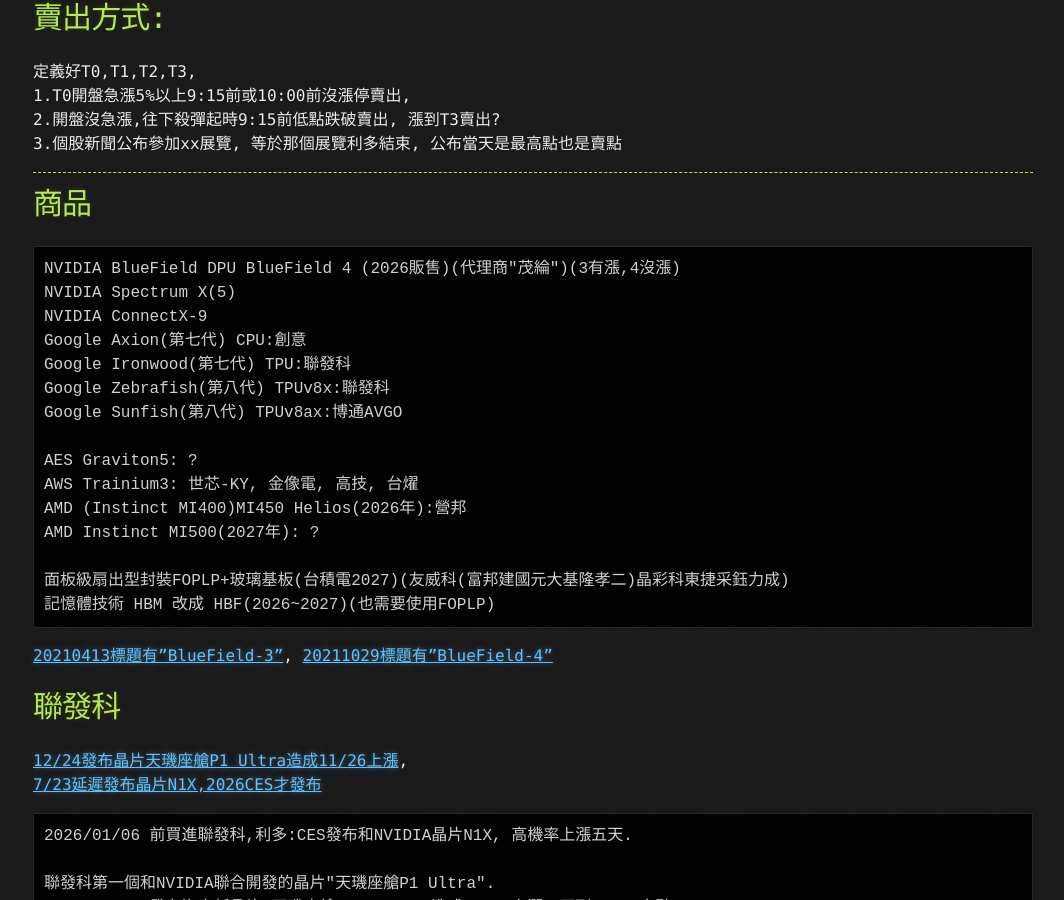
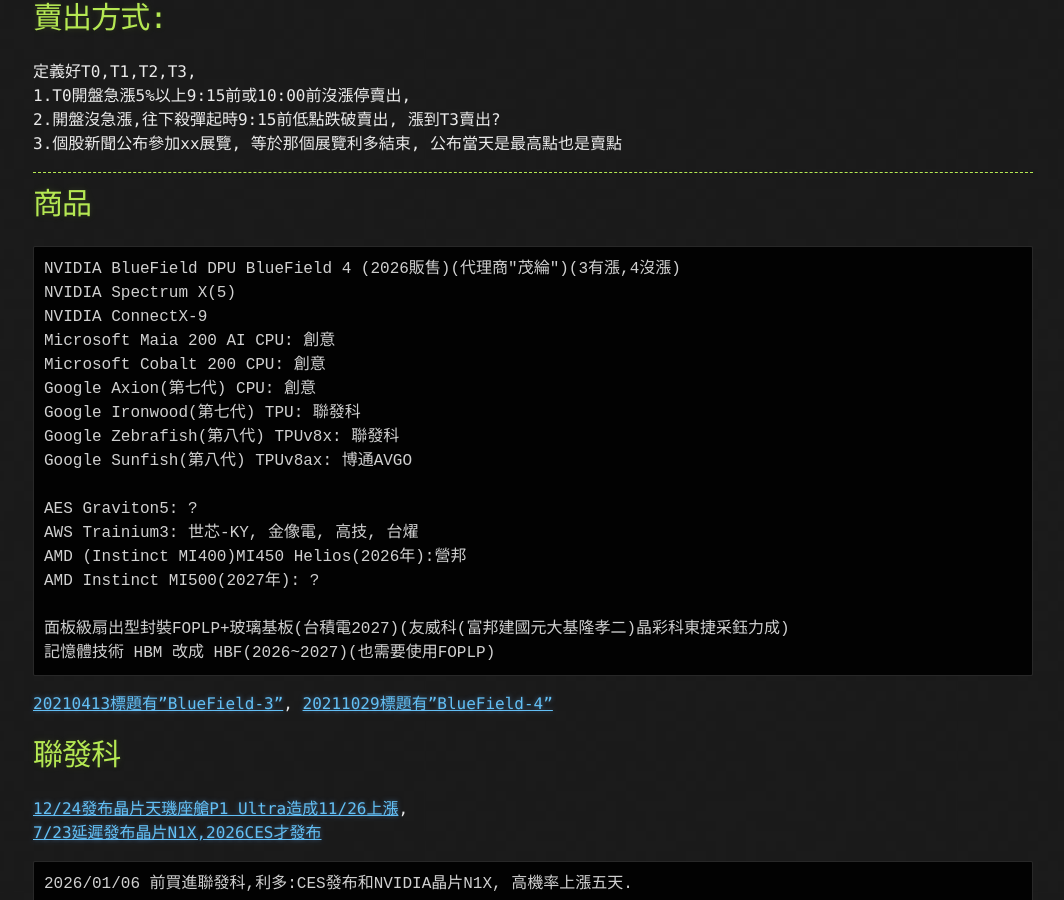
Before and after one commit to lepg5487/Stock_God, a Jekyll site: the page built from experience.md, in a window 1280 px wide and 900 px high, scrolled down 1768 px. Shown: the whole window, without its empty margins (107-1171 px from the left). Built offline with Jekyll 4.4.1, drawn with Linux system fonts in a browser that asks for light colours; our own code applies the rules of GitHub Pages for plain Markdown files.

Commit message:
Update experience.md

```diff
--- a/experience.md
+++ b/experience.md
@@ -79,10 +79,12 @@
 NVIDIA BlueField DPU BlueField 4 (2026販售)(代理商"茂綸")(3有漲,4沒漲)
 NVIDIA Spectrum X(5)
 NVIDIA ConnectX-9
-Google Axion(第七代) CPU:創意
-Google Ironwood(第七代) TPU:聯發科
-Google Zebrafish(第八代) TPUv8x:聯發科
-Google Sunfish(第八代) TPUv8ax:博通AVGO
+Microsoft Maia 200 AI CPU: 創意
+Microsoft Cobalt 200 CPU: 創意
+Google Axion(第七代) CPU: 創意
+Google Ironwood(第七代) TPU: 聯發科
+Google Zebrafish(第八代) TPUv8x: 聯發科
+Google Sunfish(第八代) TPUv8ax: 博通AVGO
 
 AES Graviton5: ?
 AWS Trainium3: 世芯-KY, 金像電, 高技, 台燿
```
